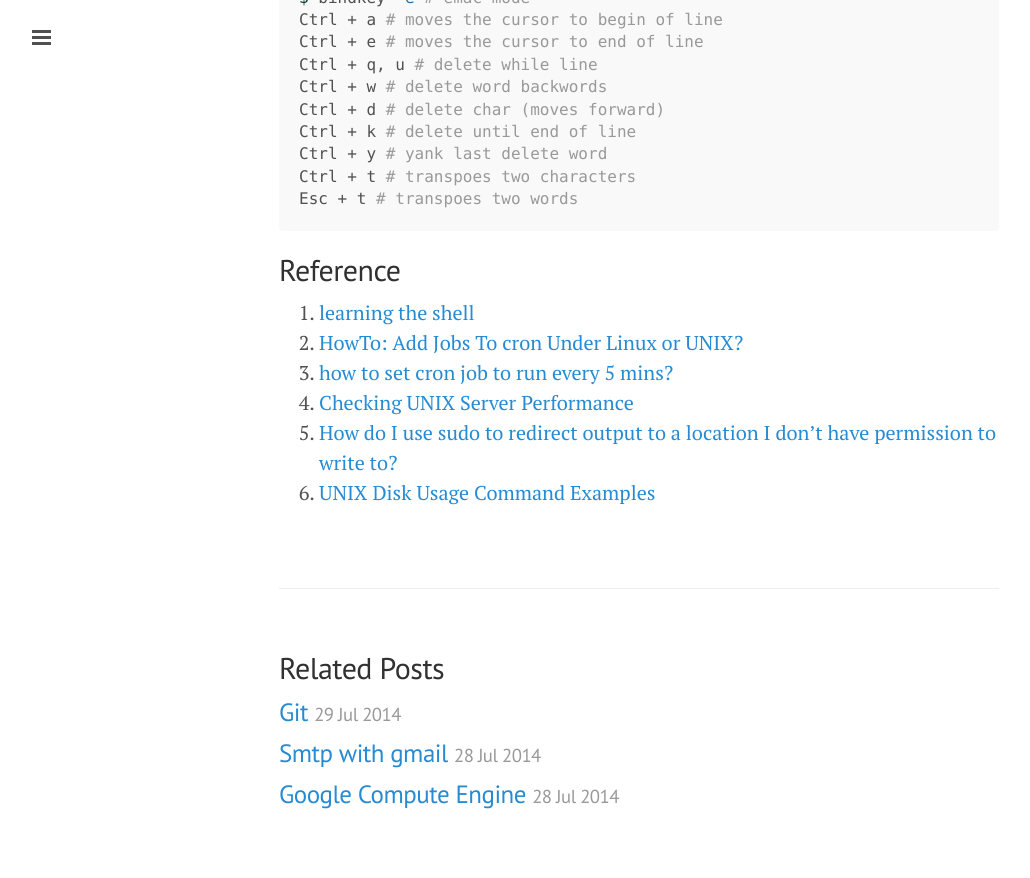
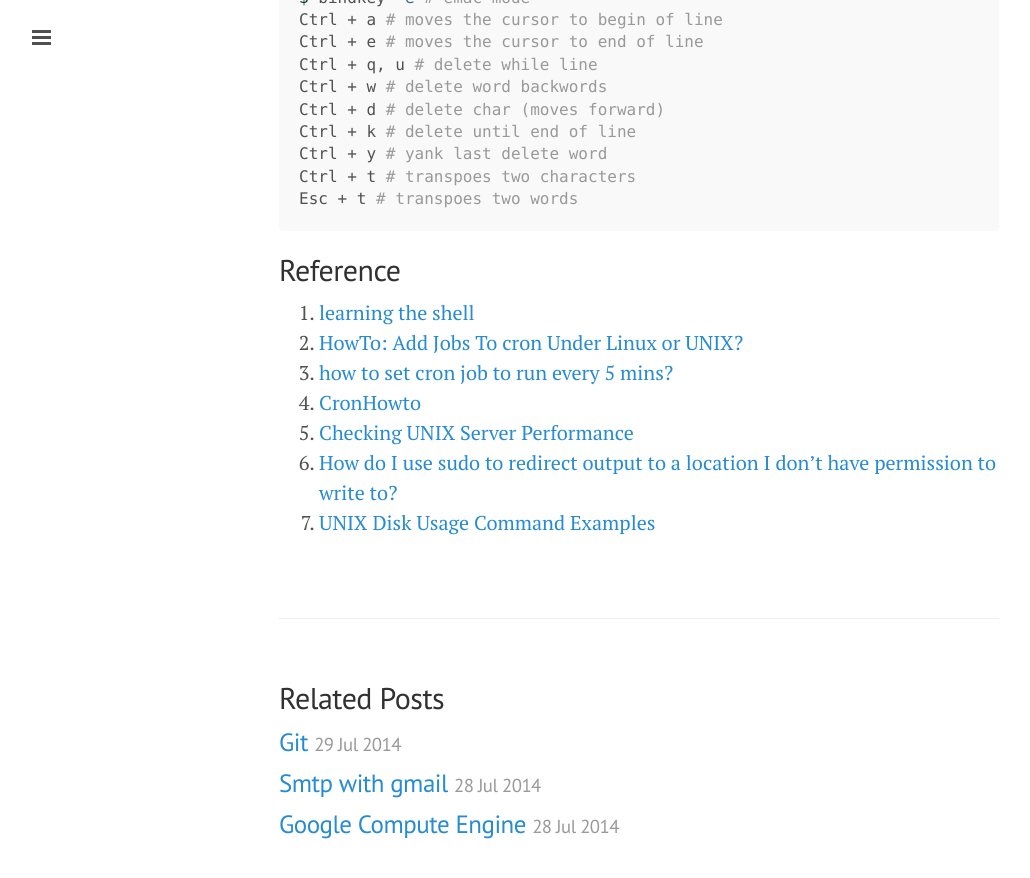
Before and after one commit to ibotdotout/ibotdotout.github.io, a Jekyll site: the page built from _posts/2014-06-27-unix.md, in a window 1280 px wide and 900 px high, scrolled down 2872 px. Shown: the top 878 px of the window, without its empty margins (1-1031 px from the left). Built offline with Jekyll 4.4.1, drawn with Linux system fonts in a browser that asks for light colours; Markdown is read by kramdown in place of the engine named in the settings.

Commit message:
add crontab ref

```diff
--- a/_posts/2014-06-27-unix.md
+++ b/_posts/2014-06-27-unix.md
@@ -133,6 +133,7 @@ Esc + t # transpoes two words
 1. [learning the shell](http://www.linuxcommand.org/lc3_learning_the_shell.php)
 2. [HowTo: Add Jobs To cron Under Linux or UNIX?](http://www.cyberciti.biz/faq/how-do-i-add-jobs-to-cron-under-linux-or-unix-oses/)
 3. [how to set cron job to run every 5 mins?](http://www.linuxquestions.org/questions/linux-general-1/how-to-set-cron-job-to-run-every-5-mins-61667/)
-4. [Checking UNIX Server Performance](http://www.sitepoint.com/unix-server-performance/)
-5. [How do I use sudo to redirect output to a location I don't have permission to write to?](http://stackoverflow.com/questions/82256/how-do-i-use-sudo-to-redirect-output-to-a-location-i-dont-have-permission-to-wr)
-6. [UNIX Disk Usage Command Examples](http://www.cyberciti.biz/faq/unix-disk-usage-command-examples/)
+4. [CronHowto](https://help.ubuntu.com/community/CronHowto)
+5. [Checking UNIX Server Performance](http://www.sitepoint.com/unix-server-performance/)
+6. [How do I use sudo to redirect output to a location I don't have permission to write to?](http://stackoverflow.com/questions/82256/how-do-i-use-sudo-to-redirect-output-to-a-location-i-dont-have-permission-to-wr)
+7. [UNIX Disk Usage Command Examples](http://www.cyberciti.biz/faq/unix-disk-usage-command-examples/)
```
